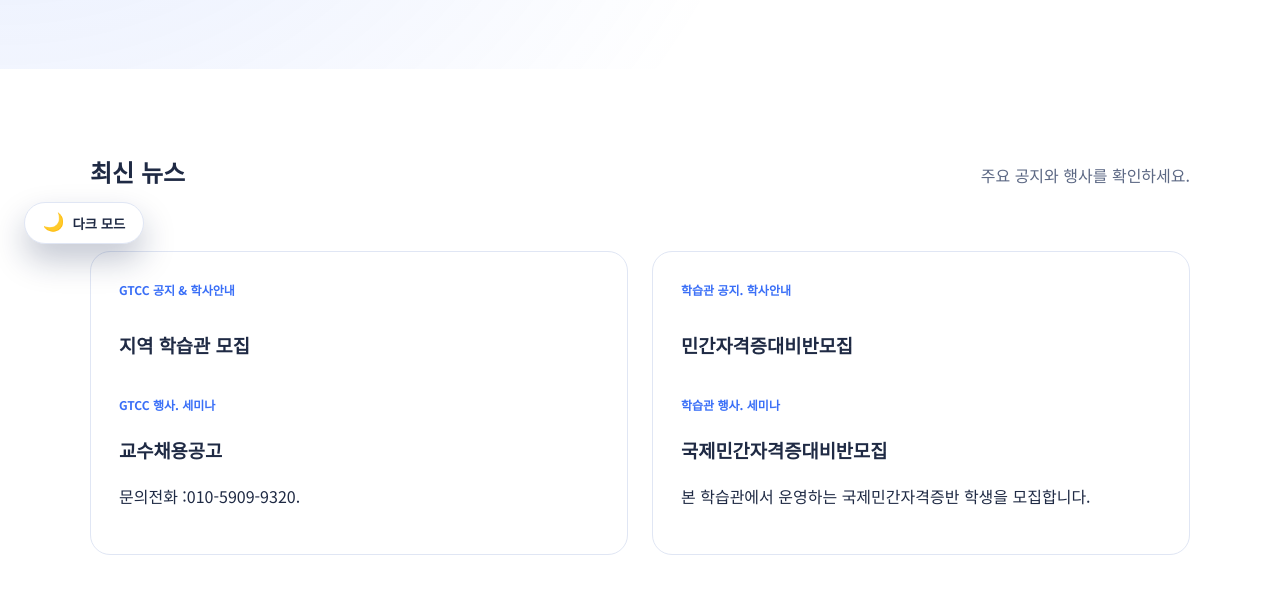
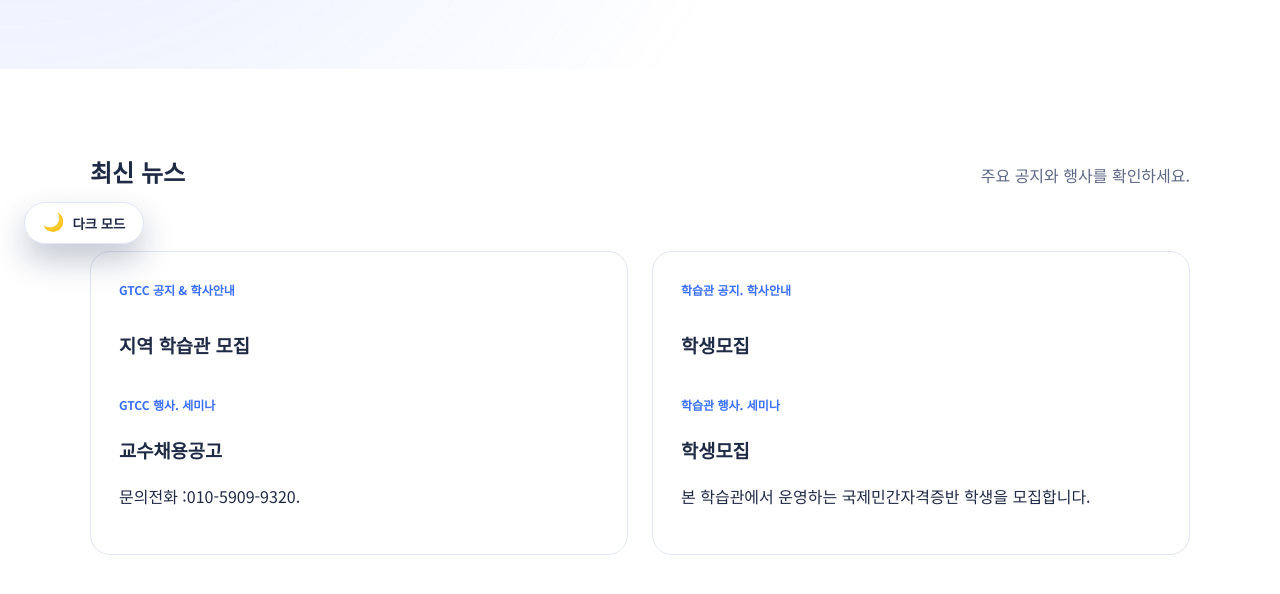
Before and after one commit to PeterKimCode/yjisc_cyber_sse, a plain HTML site: page news.html in a window 1280 px wide. Shown: the part 532-1126 px from the top of the page. Drawn offline with Linux system fonts and the light colour scheme.

Commit message:
Update news.html

```diff
--- a/news.html
+++ b/news.html
@@ -54,13 +54,13 @@
                      </article>
                     <article class="news-card">
                         <span class="tag">학습관 공지. 학사안내</span>
-                        <h3>민간자격증대비반모집</h3>
+                        <h3>학생모집</h3>
                         <time datetime="수시모집</time>
                         <p>본 학습관에서 운영하는 민간자격증반 학생을 모집합니다.</p>
                     </article>
                      <article class="news-card">
                         <span class="tag">학습관 행사. 세미나</span>
-                        <h3>국제민간자격증대비반모집</h3>
+                        <h3>학생모집</h3>
                         <time datetime="수시모집</time>
                         <p>본 학습관에서 운영하는 국제민간자격증반 학생을 모집합니다.</p>
                 </div>
```
